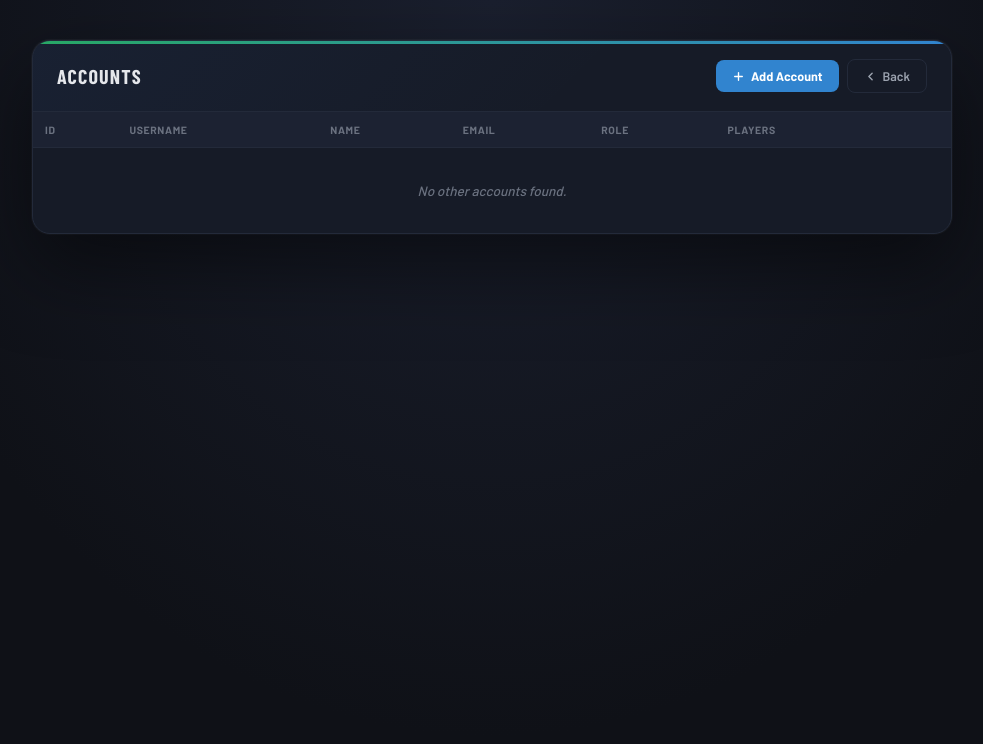
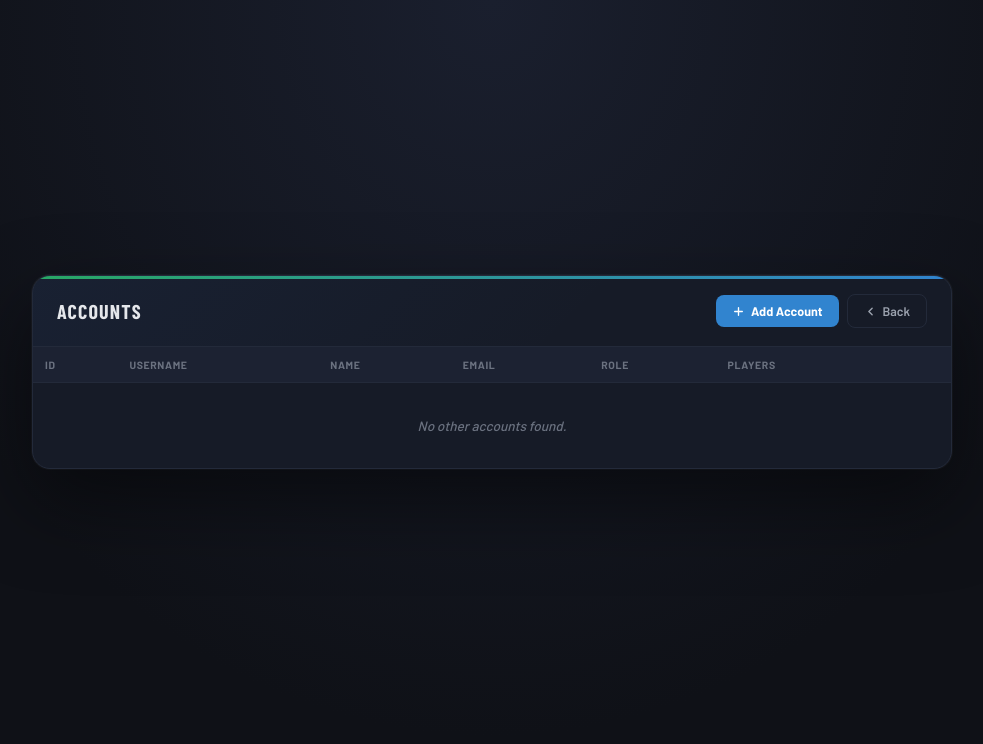
Before and after one commit to alielhelisy/Football-Scouting-App, a Flask app: page /admin/accounts in a window 1280 px wide. Shown: the part 56-800 px from the top of the page, without its empty margins (148-1131 px from the left). Run offline with Flask 3, Linux system fonts and the light colour scheme; the visitor is signed in with stand-in values (Sample User, id 1); data that the repository does not hold is empty; some web fonts are replaced.

Commit message:
Fix accounts page stacked layout

```diff
--- a/static/css/14-admin-accounts.css
+++ b/static/css/14-admin-accounts.css
@@ -108,8 +108,10 @@
     margin: 0;
     padding: 40px 24px;
     display: flex;
-    align-items: flex-start;
+    flex-direction: column;
+    align-items: center;
     justify-content: center;
+    gap: 14px;
     background: radial-gradient(ellipse at 50% 0%, #1a1f2e 0%, #0f1117 70%);
 }
 
@@ -124,7 +126,7 @@
 .accounts-page .alert {
     width: 100%;
     max-width: 920px;
-    margin-bottom: 14px;
+    margin: 0 auto;
     background: rgba(40,168,101,0.12);
     border: 1px solid rgba(40,168,101,0.3);
     border-radius: 10px;
```
